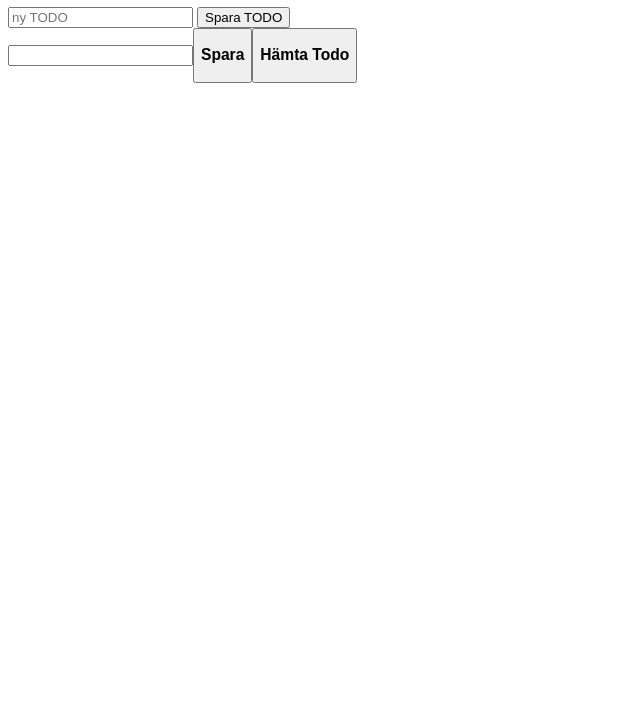
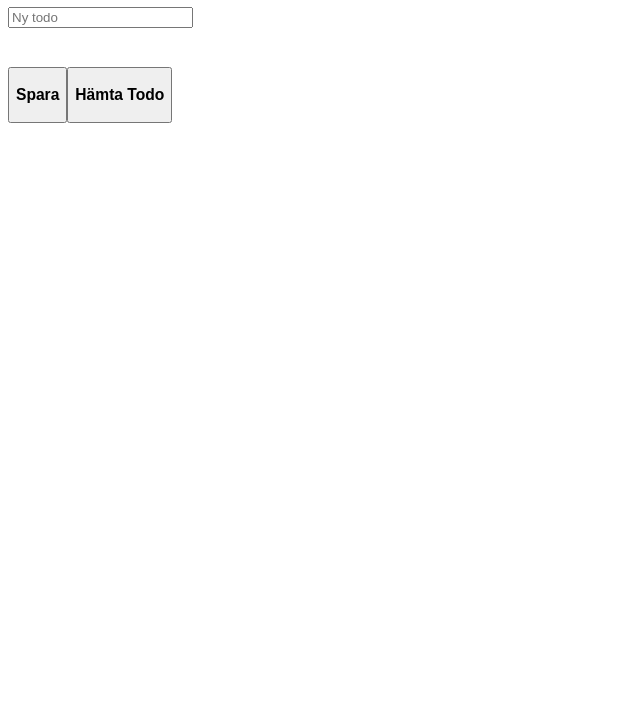
Before and after one commit to SusanIsaksson/nodeToDoList, a website: page public/index.html in a window 1280 px wide. Shown: the part 73-800 px from the top of the page, without its empty margins (0-640 px from the left). Drawn offline with Linux system fonts and the light colour scheme.

Commit message:
Korrigeringar - POST funkar och GET funkar, förutom att listan skrivs ut efter varandra istället för att ersätt...

```diff
--- a/public/index.html
+++ b/public/index.html
@@ -7,16 +7,21 @@
     <script defer src="logic.js"></script>
     <title>Node todo-list</title>
 </head>
-<body>
+<body id="body">
     <h1>TODO LIST</h1>
-    <form action ="/todoTask" method="POST">
+
+    <input type="text" id="someValue" name="todoInput" placeholder="Ny todo"><br><br>
+    <!-- <form action ="/todoTask" method="POST">
         <input type="text" name="newTodo" placeholder="ny TODO">
         <button>Spara TODO</button>
     </form>
-
-    <div id="todoList"></div>
-    <div id="bodyTodo"></div>
+ -->
+    <!-- <div id="todoList"></div>
+    <div id="bodyTodo"></div> -->
     <h1></h1>
+    <div>
+        <div id="todoDiv"></div>
+    </div>
 
 
 </body>
--- a/public/logic.js
+++ b/public/logic.js
@@ -1,39 +1,45 @@
-let bodyDiv = document.getElementById('bodyTodo') // hämtar bodydiv
+let bodyDiv = document.getElementById('body') // hämtar bodydiv
 
-let inputTodo = document.createElement('input')
-let placeHolder = document.createElement('placeholder')
-placeHolder.innerText = "Skriv ny Todo här..."
+let saveTodoBtn = document.createElement('button') //skapar knapp
+let saveTodoText = document.createElement('h3') // skapar text på knapp
+saveTodoText.innerText = "Spara" // text på knapp
 
+bodyDiv.appendChild(saveTodoBtn)
+saveTodoBtn.appendChild(saveTodoText)
 
-bodyDiv.appendChild(inputTodo)
-inputTodo.appendChild(placeHolder)
+saveTodoBtn.onclick = async function() {
 
-let saveToDoBtn = document.createElement('button') //skapar knapp
-let saveToDoText = document.createElement('h3') // skapar text på knapp
-saveToDoText.innerText = "Spara" // text på knapp
+    let todoInput = document.getElementById('someValue').value
+    console.log(todoInput)
 
-bodyDiv.appendChild(saveToDoBtn)
-saveToDoBtn.appendChild(saveToDoText)
-
-saveToDoBtn.onclick = async function() {
-    const status = await makeRequest("http://localhost:3000/api", "POST", {todoList: "Learn node Express"})
+    const status = await makeRequest("http://localhost:3000/api", "POST", {todoList: todoInput})
 
     console.log(status)
 }
 
 //------GET ------------------------------
 
-let getToDoBtn = document.createElement('button')
-let getToDoText = document.createElement('h3')
-getToDoText.innerText = "Hämta Todo"
+let getTodoBtn = document.createElement('button')  //skapar knapp
+let getTodoText = document.createElement('h3')     // skapar h4
+getTodoText.innerText = "Hämta Todo"           //text på knapp
 
-bodyDiv.appendChild(getToDoBtn)
-getToDoBtn.appendChild(getToDoText)
+bodyDiv.appendChild(getTodoBtn)
+getTodoBtn.appendChild(getTodoText)
 
-getToDoBtn.onclick = async function() {
-    const showTodo = await makeRequest("http://localhost:3000/api", "GET")
-    const header = document.getElementsByTagName("h1")[0]
-    header.innerText = showTodo
+    getTodoBtn.onclick = async function() {
+        const showTodoList = await makeRequest("http://localhost:3000/api", "GET")
+        console.log(showTodoList)
+
+        for (let i = 0; i < showTodoList.length; i++) {
+
+            const todoShow = document.createElement('div')
+            todoShow.innerText = showTodoList[i].todoList
+            //console.log(showTodo[i])
+            console.log(todoShow)
+
+            document.getElementById('todoDiv').appendChild(todoShow)
+        }
+
 
     //console.log("Hämtar ToDO - klickad")
 }
--- a/todos.json
+++ b/todos.json
@@ -1 +1 @@
-[{"todoList":" "},{"todoList":"Learn node Express"},{"todoList":"Learn node Express"},{"todoList":"Learn node Express"},{"todoList":"Learn node Express"},{"todoList":"Learn node Express"},{"todoList":"Learn node Express"},{"todoList":"Learn node Express"},{"todoList":"Learn node Express"},{"todoList":"Learn node Express"},{"todoList":"Learn node Express"}]
+[{"todoList":"Learn node Express"},{"todoList":"städa"},{"todoList":"något roligt"},{"todoList":"lo"},{"todoList":"ko"},{"todoList":""}]
```
Also changed, not shown: index.js (+3 -6 lines).
